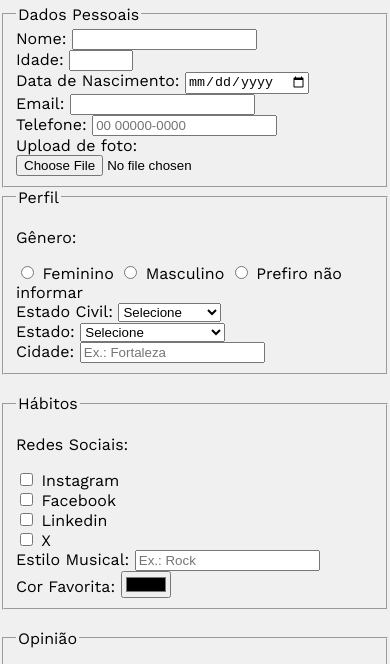
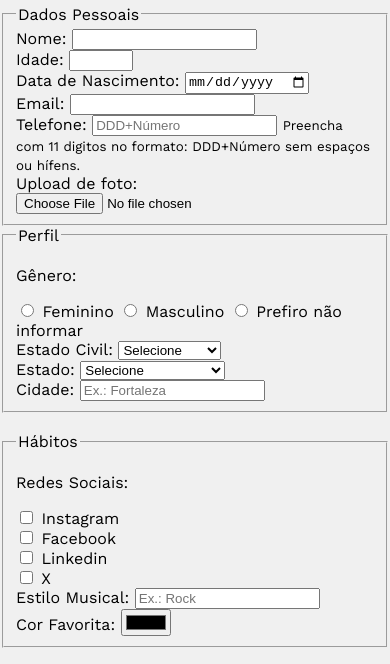
Before and after one commit to RobsonFerrazMineiro/formul-rio-de-pesquisa, a plain HTML site: page index.html in a window 390 px wide. Shown: the part 104-768 px from the top of the page. Drawn offline with nearby package versions, Linux system fonts and the light colour scheme.

Commit message:
adds aria to the phone field

```diff
--- a/index.html
+++ b/index.html
@@ -45,9 +45,14 @@
             id="numberPhone"
             name="userNumberPhone"
             required
-            pattern="[0-9]{2} [0-9]{5}-[0-9]{4}"
-            placeholder="00 00000-0000"
+            pattern="[0-9]{11}"
+            placeholder="DDD+Número"
+            aria-describedby="phoneHelp"
           />
+          <small id="phoneHelp"
+            >Preencha com 11 digitos no formato: DDD+Número sem espaços ou
+            hífens.</small
+          >
           <br />
           <label for="image">Upload de foto:</label>
           <input type="file" name="userImage" id="image" accept="image/*" />
```
